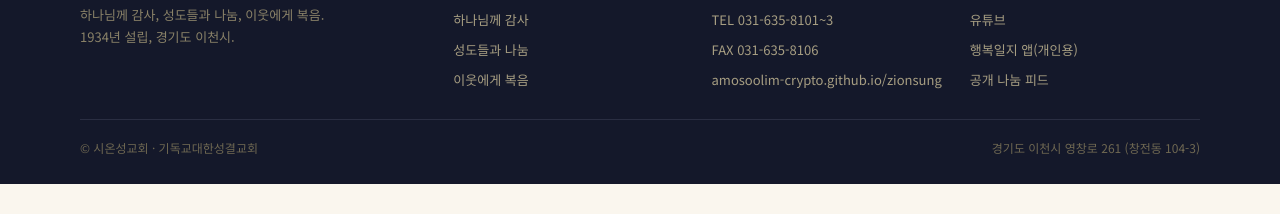
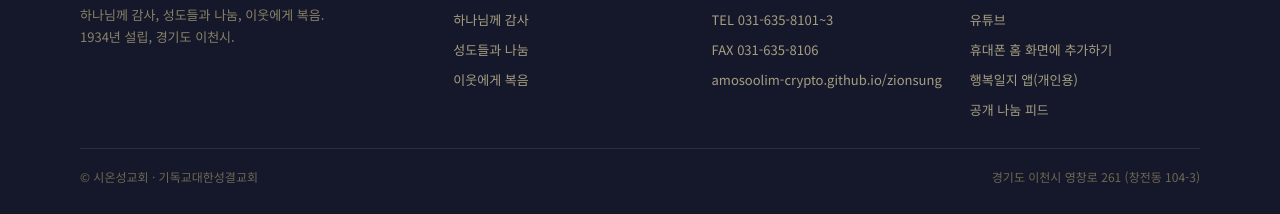
Before and after one commit to amosoolim-crypto/zionsung, a plain HTML site: page index.html in a window 1280 px wide. Shown: the part 4253-4467 px from the top of the page. Before the commit the page ends 4437 px from the top, so only its background shows below. Drawn offline with Linux system fonts and the light colour scheme.

Commit message:
Add files via upload

```diff
--- a/index.html
+++ b/index.html
@@ -509,7 +509,7 @@
         </div>
         <div><h4>핵심가치</h4><ul><li><a href="#gratitude">하나님께 감사</a></li><li><a href="#fellowship">성도들과 나눔</a></li><li><a href="#gospel">이웃에게 복음</a></li></ul></div>
         <div><h4>연락처</h4><ul><li>TEL 031-635-8101~3</li><li>FAX 031-635-8106</li><li>amosoolim-crypto.github.io/zionsung</li></ul></div>
-        <div><h4>채널</h4><ul><li><a href="https://www.youtube.com/@%EC%9E%84%ED%99%8D%EC%88%98%EB%AA%A9%EC%82%AC" target="_blank" rel="noopener">유튜브</a></li><li><a href="https://amosoolim-crypto.github.io/happiness-journal/" target="_blank" rel="noopener">행복일지 앱(개인용)</a></li><li><a href="https://claude.ai/artifact/54mm6o2L188hbeu3Fn54tT" target="_blank" rel="noopener">공개 나눔 피드</a></li></ul></div>
+        <div><h4>채널</h4><ul><li><a href="https://www.youtube.com/@%EC%9E%84%ED%99%8D%EC%88%98%EB%AA%A9%EC%82%AC" target="_blank" rel="noopener">유튜브</a></li><li><a href="home-screen-guide.html">휴대폰 홈 화면에 추가하기</a></li><li><a href="https://amosoolim-crypto.github.io/happiness-journal/" target="_blank" rel="noopener">행복일지 앱(개인용)</a></li><li><a href="https://claude.ai/artifact/54mm6o2L188hbeu3Fn54tT" target="_blank" rel="noopener">공개 나눔 피드</a></li></ul></div>
       </div>
       <div class="footer-bottom">
         <span>© 시온성교회 · 기독교대한성결교회</span>
```
